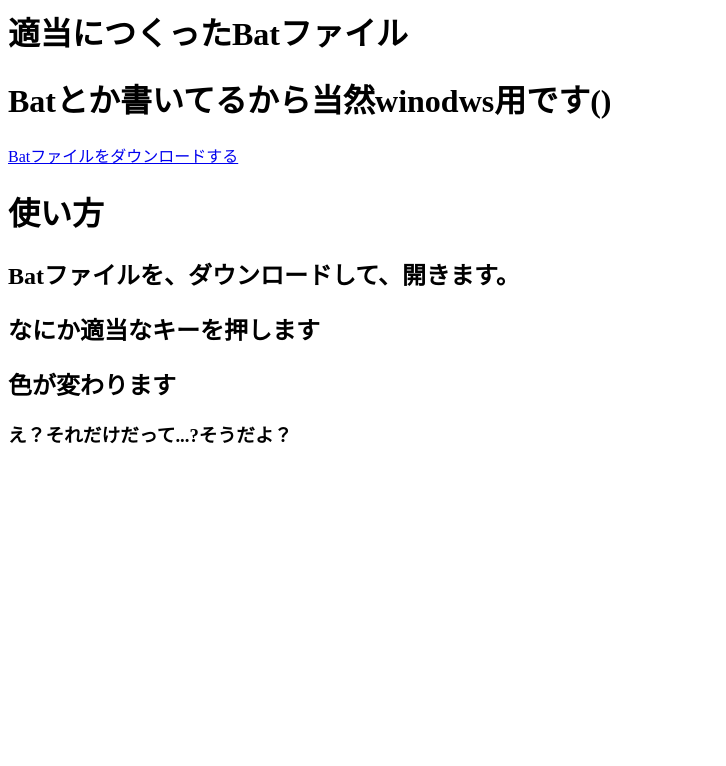
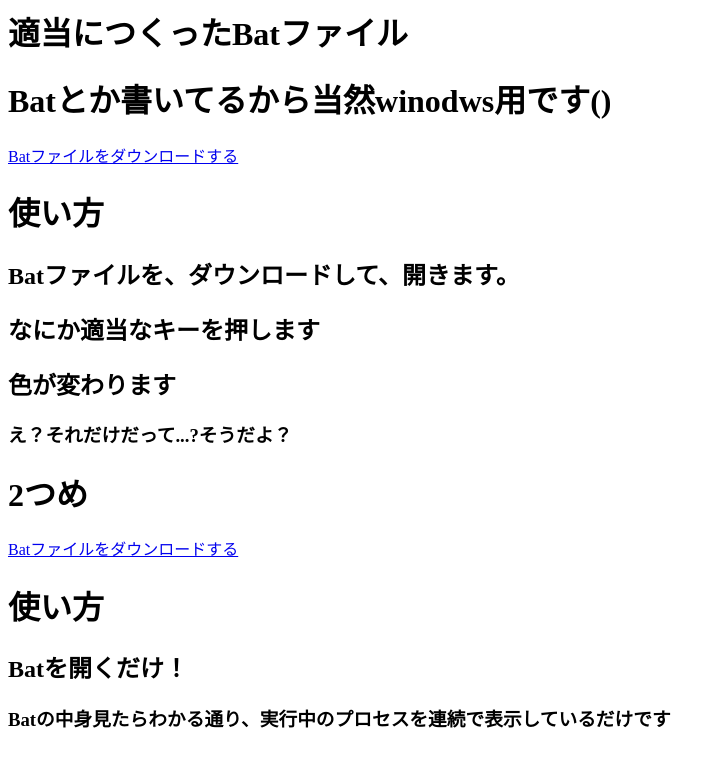
Before and after one commit to nazoakasa/I-to-L, a plain HTML site: page index.html in a window 1280 px wide. Shown: the whole page, without its empty margins (0-726 px from the left). Drawn offline with Linux system fonts and the light colour scheme.

Commit message:
Update index.html

```diff
--- a/index.html
+++ b/index.html
@@ -9,3 +9,8 @@
 <h2>なにか適当なキーを押します</h2>
 <h2>色が変わります</h2>
 <h3>え？それだけだって...?そうだよ？</h3>
+<h1>2つめ</h1>
+<a href="Download/ちょっと怖い.bat" download>Batファイルをダウンロードする</a>
+<h1>使い方</h1>
+<h2>Batを開くだけ！</h2>
+<h3>Batの中身見たらわかる通り、実行中のプロセスを連続で表示しているだけです</h3>
```
